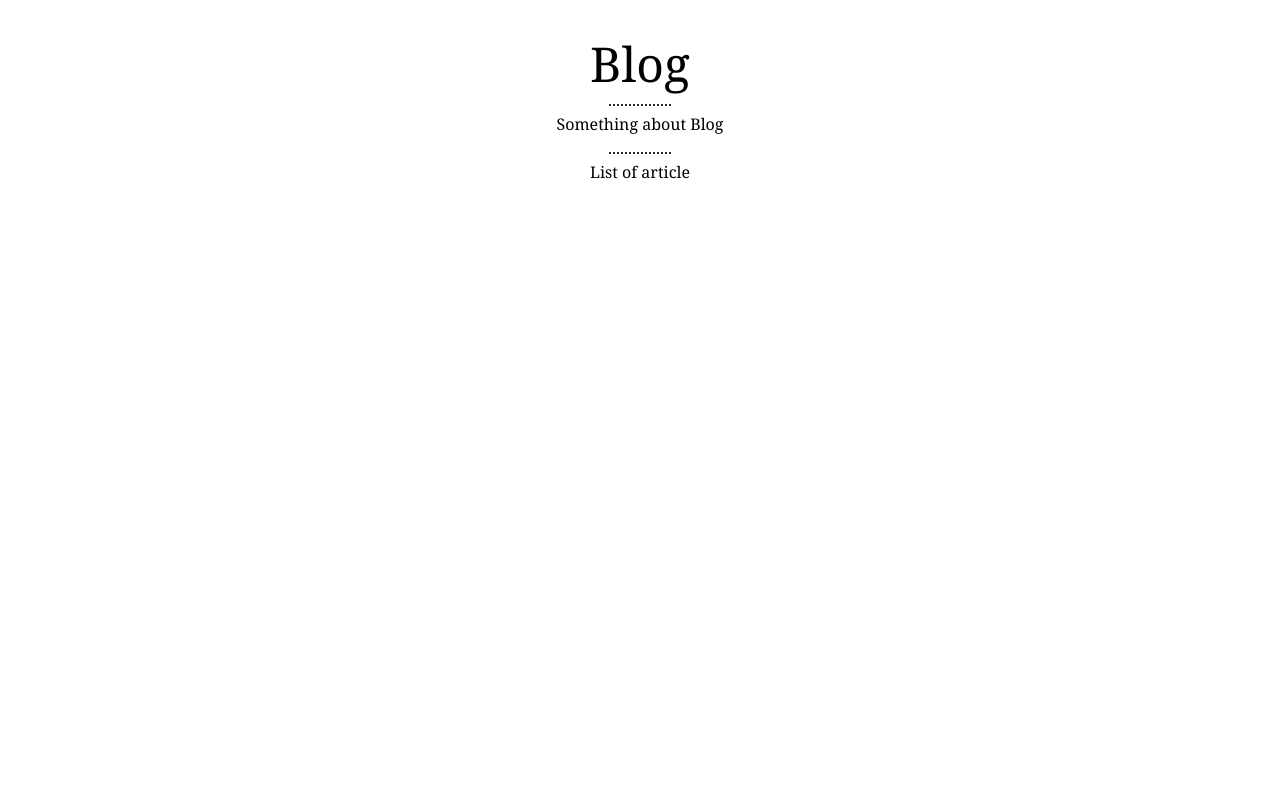
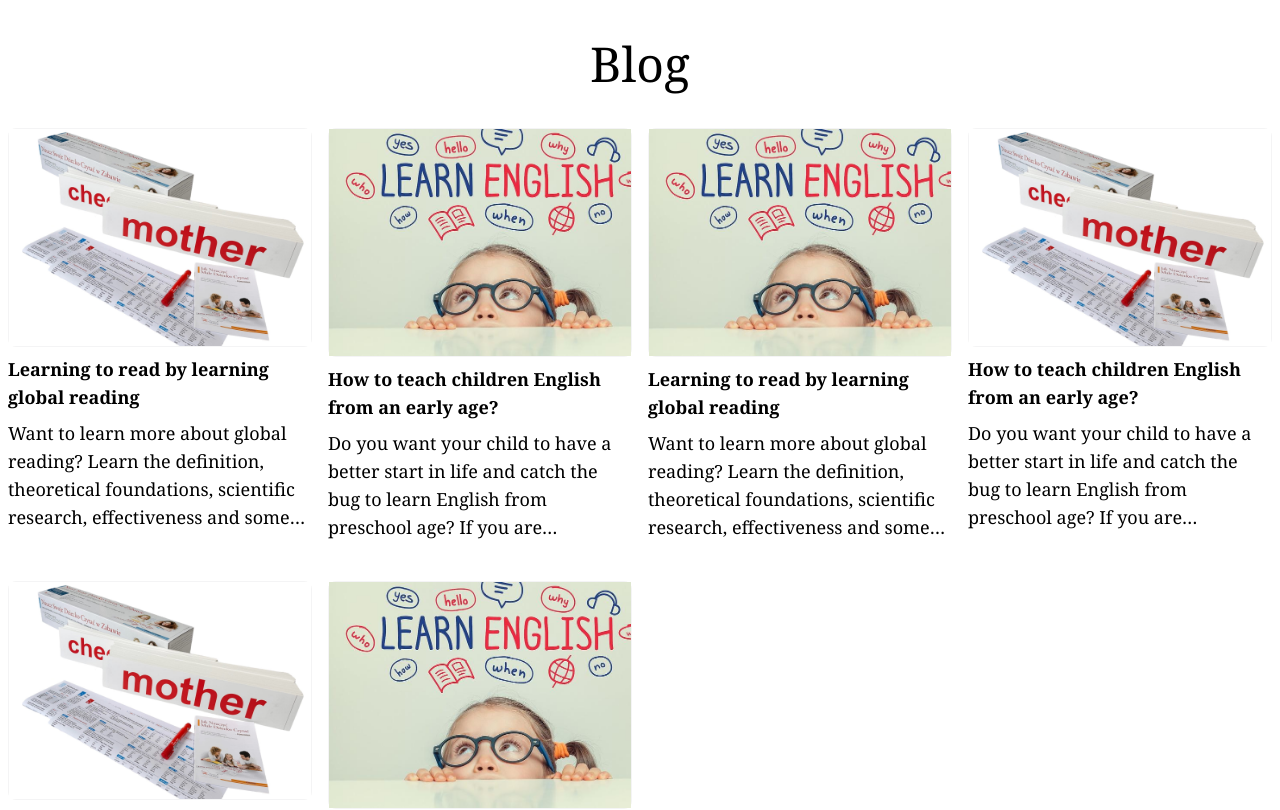
Before and after one commit to JolantaWro/learn, a Next.js app: page /blog in a window 1280 px wide. Shown: the top 810 px of the page. Built offline with nearby package versions, Linux system fonts and the light colour scheme.

Commit message:
create main page Blog

```diff
--- a/app/blog/page.tsx
+++ b/app/blog/page.tsx
@@ -1,14 +1,51 @@
+import Image from 'next/image';
+import Link from "next/link";
+import { BlogData } from '@/config/blog';
+
 export default function Blog() {
   return (
     <main className="container mx-auto">
-      <div className="px-30  py-10 flex flex-col items-center">
+      <div className="px-30 py-10 flex flex-col items-center gap-10">
         <h1 className="text-5xl">Blog</h1>
-          <p>................</p>
-          <p>Something about Blog</p>
-          <p>................</p>
-          <p>List of article</p>
+        <div className='grid grid-cols-4 '>
+        {
+        BlogData.map((data, index) => (
+          <BlogElement
+            image={data.image}
+            description={data.description}
+            key={`blog-el-${index}`}
+            title={data.title}
+            href={data.href}
+          />
+        ))}
+
+        </div>
+
       </div>
-
     </main>
   )
 }
+
+type BlogElementProps = {
+  image: any,
+  description: string,
+  title: any,
+  href: string,
+
+}
+
+const BlogElement = ({ image, description, title, href}: BlogElementProps) => {
+  return (
+      <>
+          <Link href={href}>
+              <div className='flex flex-col pb-10 px-2 hover:bg-gray-100'>
+                  <div className='w-full rounded-lg flex items-center justify-center border border-zinc-100'>
+                      <Image className="" alt="" src={image} />
+                  </div>
+                  <h3 className='font-bold mt-2 text-lg'>{title}</h3>
+                  <p className='line-clamp-4 mt-2 text-lg'>{description}</p>
+              </div>
+          </Link>
+      </>
+  )
+}
```
